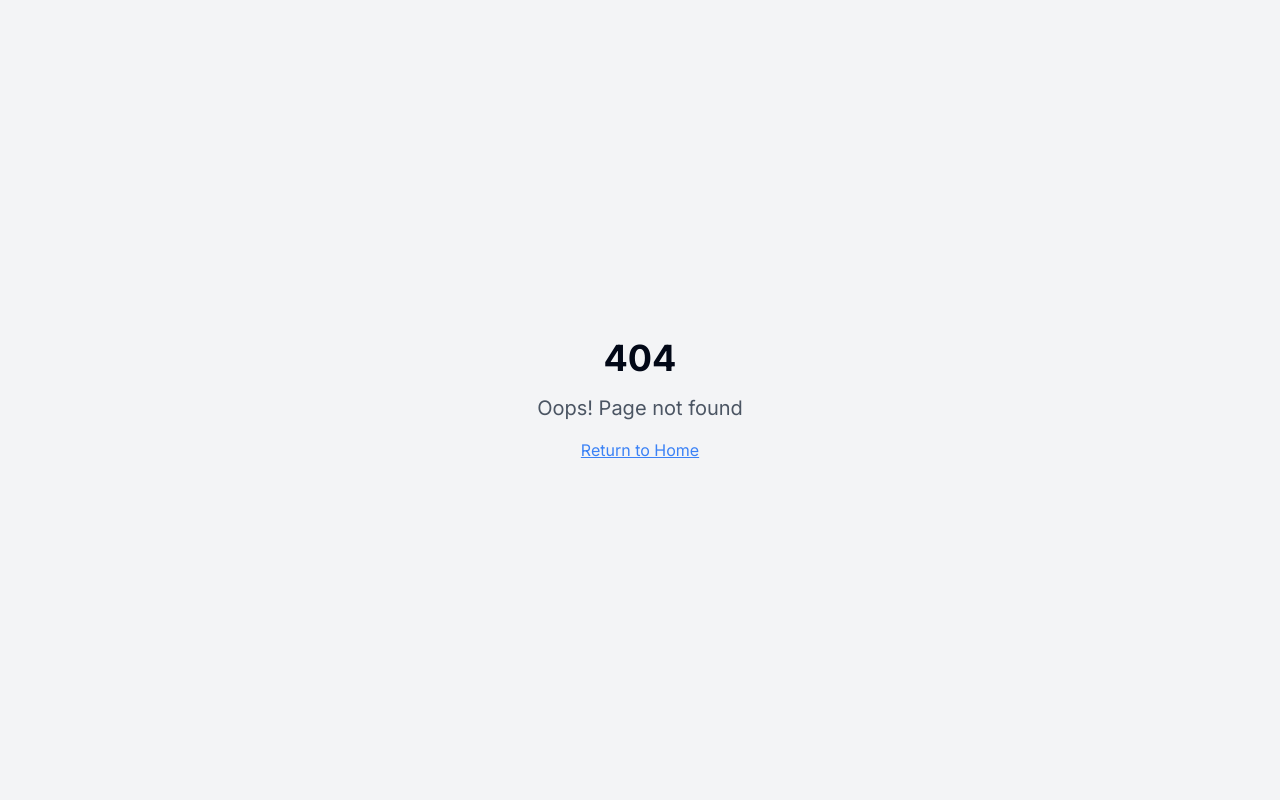
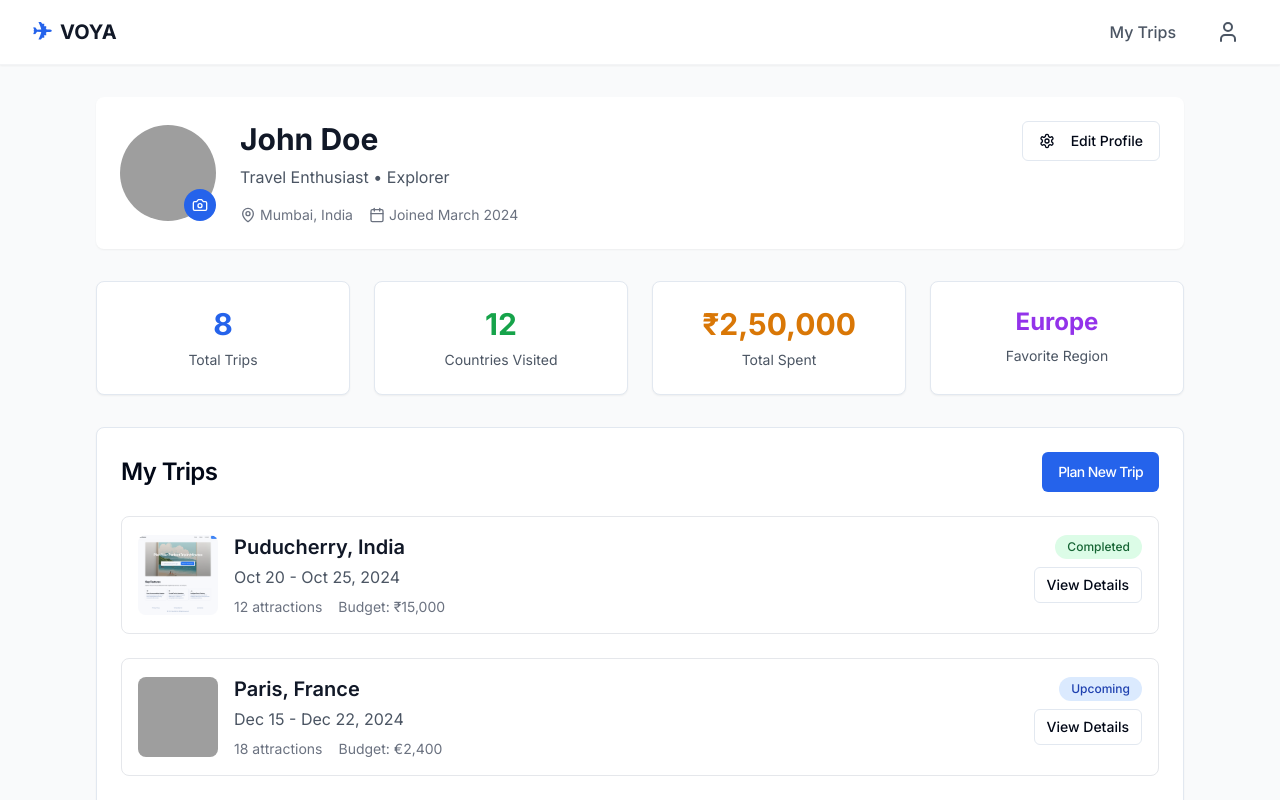
Before and after one commit to PlayZone30/voya-trip-architect-02, a React (Vite) app: page /profile in a window 1280 px wide. Before the commit this address had no page. Shown: the top 800 px of the page. Built offline with nearby package versions, Linux system fonts and the light colour scheme; grey boxes are pictures that could not be loaded.

Commit message:
Remove explore, collaborate routes, add profile page
Removed unused routes and updated the header navigation. Implemented a basic profile page with interactive elements for viewing user's trips.

```diff
--- a/src/App.tsx
+++ b/src/App.tsx
@@ -8,6 +8,7 @@ import Landing from "./pages/Landing";
 import SearchResults from "./pages/SearchResults";
 import StaySelected from "./pages/StaySelected";
 import TripSummary from "./pages/TripSummary";
+import Profile from "./pages/Profile";
 import NotFound from "./pages/NotFound";
 
 const queryClient = new QueryClient();
@@ -23,9 +24,7 @@ const App = () => (
           <Route path="/search" element={<SearchResults />} />
           <Route path="/stays" element={<StaySelected />} />
           <Route path="/trips" element={<TripSummary />} />
-          <Route path="/explore" element={<SearchResults />} />
-          <Route path="/saved" element={<SearchResults />} />
-          <Route path="/collaborate" element={<TripSummary />} />
+          <Route path="/profile" element={<Profile />} />
           {/* ADD ALL CUSTOM ROUTES ABOVE THE CATCH-ALL "*" ROUTE */}
           <Route path="*" element={<NotFound />} />
         </Routes>
--- a/src/components/Header.tsx
+++ b/src/components/Header.tsx
@@ -1,6 +1,6 @@
 
 import React from 'react';
-import { Search } from 'lucide-react';
+import { Search, User } from 'lucide-react';
 import { Link, useLocation } from 'react-router-dom';
 
 interface HeaderProps {
@@ -38,10 +38,7 @@ const Header = ({ showSearch = false, searchValue = "", onSearchChange }: Header
           )}
 
           <nav className="flex items-center space-x-8">
-            <Link to="/explore" className="text-gray-600 hover:text-gray-900 font-medium">Explore</Link>
             <Link to="/trips" className="text-gray-600 hover:text-gray-900 font-medium">My Trips</Link>
-            <Link to="/saved" className="text-gray-600 hover:text-gray-900 font-medium">Saved</Link>
-            <Link to="/collaborate" className="text-gray-600 hover:text-gray-900 font-medium">Collaborate</Link>
             {isLanding && (
               <Link
                 to="/search"
@@ -50,7 +47,9 @@ const Header = ({ showSearch = false, searchValue = "", onSearchChange }: Header
                 Start Planning
               </Link>
             )}
-            <div className="w-8 h-8 bg-gray-300 rounded-full"></div>
+            <Link to="/profile" className="p-2 rounded-full hover:bg-gray-100 transition-colors">
+              <User className="w-6 h-6 text-gray-600" />
+            </Link>
           </nav>
         </div>
       </div>
--- /dev/null
+++ b/src/pages/Profile.tsx
@@ -0,0 +1,166 @@
+
+import React from 'react';
+import Header from '../components/Header';
+import { MapPin, Calendar, Star, Settings, Camera } from 'lucide-react';
+import { Card, CardContent, CardHeader, CardTitle } from '../components/ui/card';
+import { Button } from '../components/ui/button';
+import { Avatar, AvatarFallback, AvatarImage } from '../components/ui/avatar';
+
+const Profile = () => {
+  const userTrips = [
+    {
+      id: 1,
+      destination: 'Puducherry, India',
+      dates: 'Oct 20 - Oct 25, 2024',
+      status: 'Completed',
+      image: '/lovable-uploads/11e8bfa5-0cf0-4962-93ff-c8b5841917fb.png',
+      attractions: 12,
+      budget: '₹15,000'
+    },
+    {
+      id: 2,
+      destination: 'Paris, France',
+      dates: 'Dec 15 - Dec 22, 2024',
+      status: 'Upcoming',
+      image: '/placeholder.svg',
+      attractions: 18,
+      budget: '€2,400'
+    },
+    {
+      id: 3,
+      destination: 'Tokyo, Japan',
+      dates: 'Aug 10 - Aug 17, 2024',
+      status: 'Completed',
+      image: '/placeholder.svg',
+      attractions: 25,
+      budget: '¥180,000'
+    }
+  ];
+
+  const userStats = {
+    totalTrips: 8,
+    countriesVisited: 12,
+    totalBudget: '₹2,50,000',
+    favoriteDestination: 'Europe'
+  };
+
+  return (
+    <div className="min-h-screen bg-gray-50">
+      <Header />
+
+      <div className="max-w-6xl mx-auto px-4 sm:px-6 lg:px-8 py-8">
+        {/* Profile Header */}
+        <div className="bg-white rounded-lg shadow-sm p-6 mb-8">
+          <div className="flex items-start justify-between">
+            <div className="flex items-center space-x-6">
+              <div className="relative">
+                <Avatar className="w-24 h-24">
+                  <AvatarImage src="/placeholder.svg" alt="Profile" />
+                  <AvatarFallback className="text-2xl font-semibold">JD</AvatarFallback>
+                </Avatar>
+                <button className="absolute bottom-0 right-0 bg-blue-600 text-white rounded-full p-2 hover:bg-blue-700 transition-colors">
+                  <Camera className="w-4 h-4" />
+                </button>
+              </div>
+              <div>
+                <h1 className="text-3xl font-bold text-gray-900 mb-2">John Doe</h1>
+                <p className="text-gray-600 mb-4">Travel Enthusiast • Explorer</p>
+                <div className="flex items-center space-x-4 text-sm text-gray-500">
+                  <span className="flex items-center">
+                    <MapPin className="w-4 h-4 mr-1" />
+                    Mumbai, India
+                  </span>
+                  <span className="flex items-center">
+                    <Calendar className="w-4 h-4 mr-1" />
+                    Joined March 2024
+                  </span>
+                </div>
+              </div>
+            </div>
+            <Button variant="outline" className="flex items-center space-x-2">
+              <Settings className="w-4 h-4" />
+              <span>Edit Profile</span>
+            </Button>
+          </div>
+        </div>
+
+        {/* Stats Cards */}
+        <div className="grid grid-cols-1 md:grid-cols-4 gap-6 mb-8">
+          <Card>
+            <CardContent className="p-6 text-center">
+              <div className="text-3xl font-bold text-blue-600 mb-2">{userStats.totalTrips}</div>
+              <div className="text-sm text-gray-600">Total Trips</div>
+            </CardContent>
+          </Card>
+          <Card>
+            <CardContent className="p-6 text-center">
+              <div className="text-3xl font-bold text-green-600 mb-2">{userStats.countriesVisited}</div>
+              <div className="text-sm text-gray-600">Countries Visited</div>
+            </CardContent>
+          </Card>
+          <Card>
+            <CardContent className="p-6 text-center">
+              <div className="text-3xl font-bold text-amber-600 mb-2">{userStats.totalBudget}</div>
+              <div className="text-sm text-gray-600">Total Spent</div>
+            </CardContent>
+          </Card>
+          <Card>
+            <CardContent className="p-6 text-center">
+              <div className="text-2xl font-bold text-purple-600 mb-2">{userStats.favoriteDestination}</div>
+              <div className="text-sm text-gray-600">Favorite Region</div>
+            </CardContent>
+          </Card>
+        </div>
+
+        {/* Trip History */}
+        <Card>
+          <CardHeader>
+            <CardTitle className="flex items-center justify-between">
+              <span>My Trips</span>
+              <Button className="bg-blue-600 hover:bg-blue-700">Plan New Trip</Button>
+            </CardTitle>
+          </CardHeader>
+          <CardContent>
+            <div className="space-y-6">
+              {userTrips.map((trip) => (
+                <div key={trip.id} className="flex items-center space-x-4 p-4 border border-gray-200 rounded-lg hover:shadow-md transition-shadow">
+                  <img
+                    src={trip.image}
+                    alt={trip.destination}
+                    className="w-20 h-20 object-cover rounded-lg"
+                  />
+                  <div className="flex-1">
+                    <div className="flex items-start justify-between">
+                      <div>
+                        <h3 className="text-xl font-semibold text-gray-900 mb-1">{trip.destination}</h3>
+                        <p className="text-gray-600 mb-2">{trip.dates}</p>
+                        <div className="flex items-center space-x-4 text-sm text-gray-500">
+                          <span>{trip.attractions} attractions</span>
+                          <span>Budget: {trip.budget}</span>
+                        </div>
+                      </div>
+                      <div className="text-right">
+                        <span className={`inline-block px-3 py-1 rounded-full text-xs font-medium ${
+                          trip.status === 'Completed'
+                            ? 'bg-green-100 text-green-800'
+                            : 'bg-blue-100 text-blue-800'
+                        }`}>
+                          {trip.status}
+                        </span>
+                        <div className="mt-2">
+                          <Button variant="outline" size="sm">View Details</Button>
+                        </div>
+                      </div>
+                    </div>
+                  </div>
+                </div>
+              ))}
+            </div>
+          </CardContent>
+        </Card>
+      </div>
+    </div>
+  );
+};
+
+export default Profile;
```
